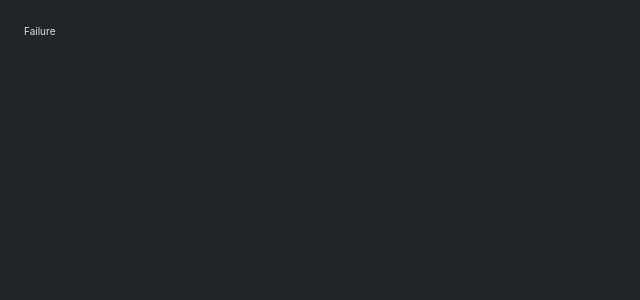
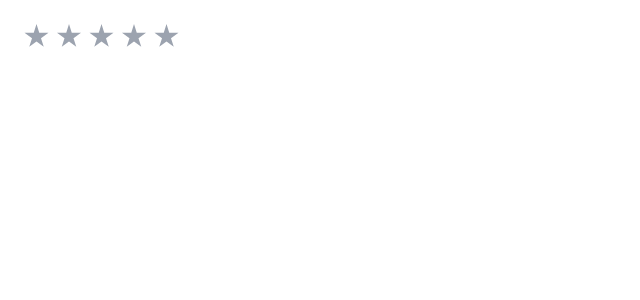
Before and after one commit to emmeiwhite/react-18-playground, a React (Vite) app: page / in a window 1280 px wide. Shown: the top 300 px of the page, without its empty margins (0-640 px from the left). Built offline with nearby package versions, Linux system fonts and the light colour scheme.

Commit message:
Star Component --- With Click Event

```diff
--- a/src/App.jsx
+++ b/src/App.jsx
@@ -2,6 +2,7 @@ import { Children, useState } from 'react'
 import Modal from './components/Modal'
 import Success from './components/Success'
 import Failure from './components/Failure'
+import StarRating from './components/StarRating'
 
 const tempMovieData = [
   {
@@ -57,16 +58,19 @@ export default function App() {
   return (
     <>
       {/* <Navigation movies={movies} /> */}
-
-      {/* <Navigation>
+      {/*
+      <Navigation>
         <NumResults movies={movies} />
       </Navigation>
+
       <Main movies={movies} /> */}
 
-      <Modal>
-        {/* <Success /> */}
+      {/* <Modal>
+        <Success />
         <Failure />
-      </Modal>
+      </Modal> */}
+
+      <StarRating />
     </>
   )
 }
--- /dev/null
+++ b/src/components/StarRating.jsx
@@ -0,0 +1,31 @@
+import { useState } from 'react'
+
+export default function StarRating() {
+  const [rating, setRating] = useState(0) // State to store the current rating
+
+  function handleClick(index) {
+    setRating(index + 1)
+  }
+
+  function renderStars() {
+    return Array.from({ length: 5 }, (_, i) => (
+      <Star
+        key={i}
+        handleClick={() => handleClick(i)}
+        rating={rating}
+        totalFill={i < rating}
+      />
+    ))
+  }
+  return <div className="flex gap-3">{renderStars()}</div>
+}
+
+function Star({ handleClick, totalFill }) {
+  let ratingCSS = totalFill && 'bg-yellow-500'
+  return (
+    <div
+      className={`w-10 h-10 bg-gray-400 star-shape cursor-pointer ${ratingCSS}`}
+      onClick={handleClick}
+    ></div>
+  )
+}
--- a/src/index.css
+++ b/src/index.css
@@ -2,16 +2,21 @@
 @tailwind components;
 @tailwind utilities;
 
-:root {
-  --color-primary: #6741d9;
-  --color-primary-light: #7950f2;
-  --color-text: #dee2e6;
-  --color-text-dark: #adb5bd;
-  --color-background-100: #343a40;
-  --color-background-500: #2b3035;
-  --color-background-900: #212529;
-  --color-red: #fa5252;
-  --color-red-dark: #e03131;
+@layer components {
+  .star-shape {
+    clip-path: polygon(
+      50% 0%,
+      61% 35%,
+      98% 35%,
+      68% 57%,
+      79% 91%,
+      50% 70%,
+      21% 91%,
+      32% 57%,
+      2% 35%,
+      39% 35%
+    );
+  }
 }
 
 * {
@@ -33,35 +38,6 @@ body {
   padding: 2.4rem;
 }
 
-/* ******* */
-
-/* .nav-bar {
-  display: grid;
-  grid-template-columns: 1fr 1fr 1fr;
-  align-items: center;
-  height: 7.2rem;
-  padding: 0 3.2rem;
-  background-color: var(--color-primary);
-  border-radius: 0.9rem;
-} */
-
-/* .main {
-  margin-top: 2.4rem;
-  height: calc(100vh - 7.2rem - 3 * 2.4rem);
-  display: flex;
-  gap: 2.4rem;
-  justify-content: center;
-} */
-
-/* .box {
-  width: 42rem;
-  max-width: 42rem;
-  background-color: var(--color-background-500);
-  border-radius: 0.9rem;
-  overflow: scroll;
-  position: relative;
-} */
-
 .loader {
   text-align: center;
   text-transform: uppercase;
@@ -75,122 +51,6 @@ body {
   font-size: 2rem;
   padding: 4.8rem;
 }
-
-/* ******* */
-
-/* .logo {
-  display: flex;
-  align-items: center;
-  gap: 0.8rem;
-} */
-
-.logo span {
-  font-size: 3.2rem;
-}
-
-.logo h1 {
-  font-size: 2.4rem;
-  font-weight: 600;
-  color: #fff;
-}
-
-/* .search {
-  justify-self: center;
-  border: none;
-  padding: 1.1rem 1.6rem;
-  font-size: 1.8rem;
-  border-radius: 0.7rem;
-  width: 40rem;
-  transition: all 0.3s;
-  color: var(--color-text);
-
-  background-color: var(--color-background-900);
-  background-color: var(--color-primary-light);
-} */
-
-/* .search::placeholder {
-  color: var(--color-text-dark);
-}
-
-.search:focus {
-  outline: none;
-  box-shadow: 0 2.4rem 2.4rem rgba(0, 0, 0, 0.1);
-  transform: translateY(-2px);
-} */
-
-/* .num-results {
-  justify-self: end;
-  font-size: 1.8rem;
-} */
-
-/* .btn-toggle {
-  position: absolute;
-  top: 0.8rem;
-  right: 0.8rem;
-  height: 2.4rem;
-  aspect-ratio: 1;
-  border-radius: 50%;
-  border: none;
-  background-color: var(--color-background-900);
-  color: var(--color-text);
-  font-size: 1.4rem;
-  font-weight: bold;
-  cursor: pointer;
-  z-index: 999;
-} */
-
-/* .list {
-  list-style: none;
-  padding: 0.8rem 0;
-  overflow: scroll;
-} */
-
-/* .list-watched {
-  height: calc(100% - 9rem);
-} */
-
-/* .list li {
-  position: relative;
-  display: grid;
-  grid-template-columns: 4rem 1fr;
-  grid-template-rows: auto auto;
-  column-gap: 2.4rem;
-  font-size: 1.6rem;
-  align-items: center;
-
-  padding: 1.6rem 3.2rem;
-  border-bottom: 1px solid var(--color-background-100);
-} */
-/*
-.list.list-movies li {
-  cursor: pointer;
-  transition: all 0.3s;
-}
-
-.list.list-movies li:hover {
-  background-color: var(--color-background-100);
-}
-
-.list img {
-  width: 100%;
-  grid-row: 1 / -1;
-}
-
-.list h3 {
-  font-size: 1.8rem;
-}
-
-.list div {
-  display: flex;
-  align-items: center;
-  gap: 2.4rem;
-}
-
-.list p {
-  display: flex;
-  align-items: center;
-  gap: 0.8rem;
-} */
 
 .btn-delete {
   position: absolute;
@@ -211,37 +71,6 @@ body {
 .btn-delete:hover {
   background-color: var(--color-red-dark);
 }
-
-/* ******* */
-
-/* .summary {
-  padding: 2.2rem 3.2rem 1.8rem 3.2rem;
-  border-radius: 0.9rem;
-  background-color: var(--color-background-100);
-  box-shadow: 0 1.2rem 2.4rem rgba(0, 0, 0, 0.2);
-}
-
-.summary h2 {
-  text-transform: uppercase;
-  font-size: 1.6rem;
-  margin-bottom: 0.6rem;
-}
-
-.summary div {
-  display: flex;
-  align-items: center;
-  gap: 2.4rem;
-  font-size: 1.6rem;
-  font-weight: 600;
-}
-
-.summary p {
-  display: flex;
-  align-items: center;
-  gap: 0.8rem;
-} */
-
-/* ******* */
 
 .details {
   line-height: 1.4;
```
